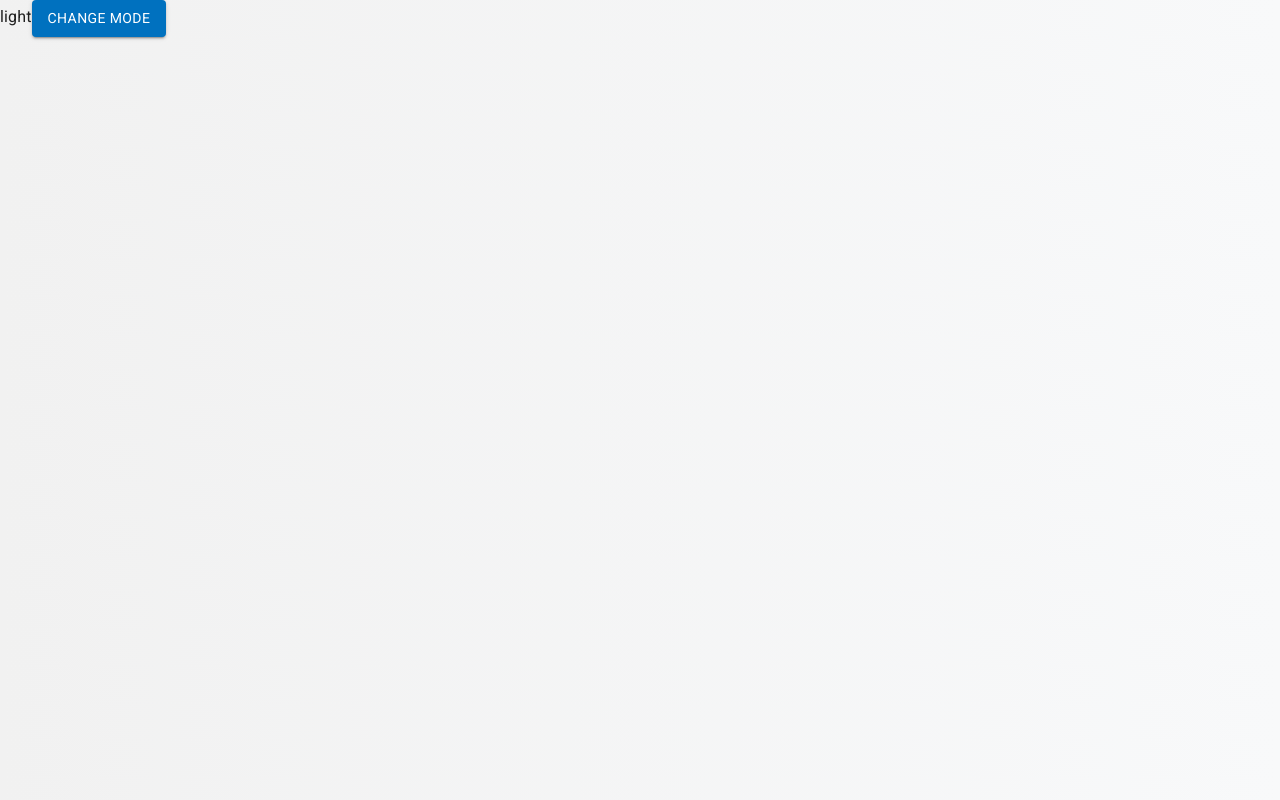
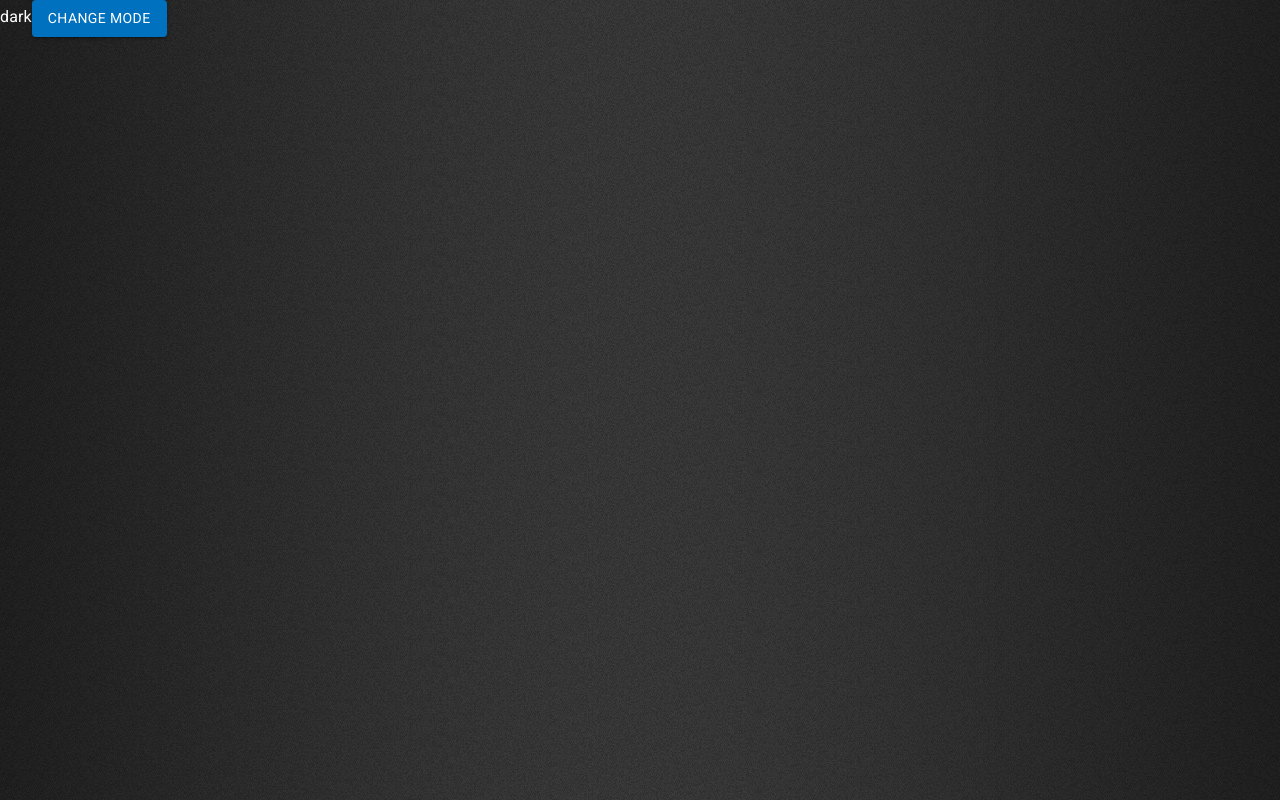
Before and after one commit to vishalsaini17/upilot-new, a React (Create React App) app: page / in a window 1280 px wide. Built offline with nearby package versions, Linux system fonts and the light colour scheme.

Commit message:
default theme dark

```diff
--- a/src/configuration/Theme/ThemeConfig.js
+++ b/src/configuration/Theme/ThemeConfig.js
@@ -6,7 +6,7 @@ import body_shadow from '../../assets/bg-img/body_shadow.jpg';
 const ThemeContext = createContext({ toggleColorMode: () => { }, mode: 'light' | 'dark' });
 
 const ThemeConfig = ({ children }) => {
-  const [mode, setMode] = useState('light');
+  const [mode, setMode] = useState('dark');
 
   const theme = useMemo(() => createTheme({
     components: {
```
